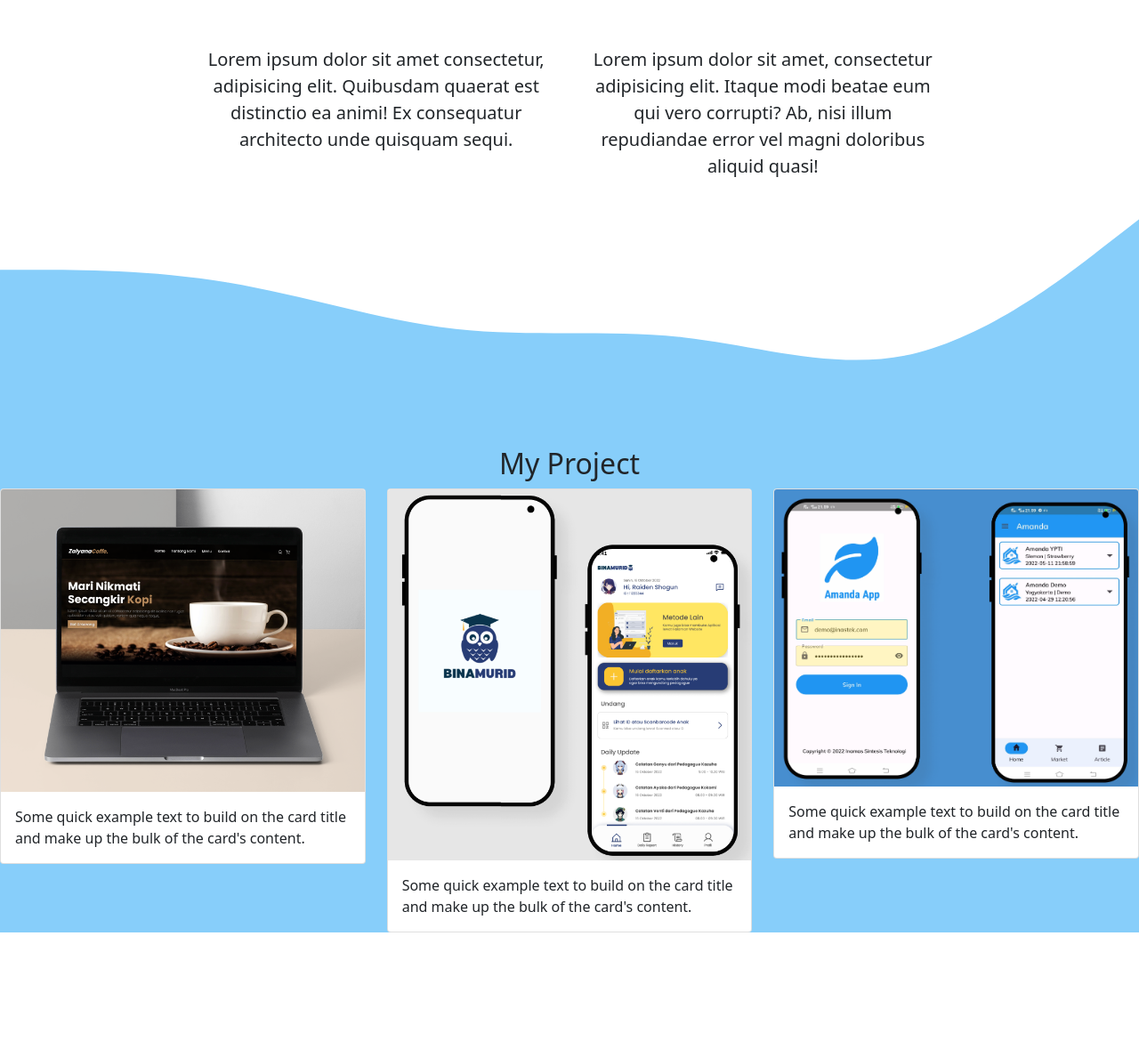
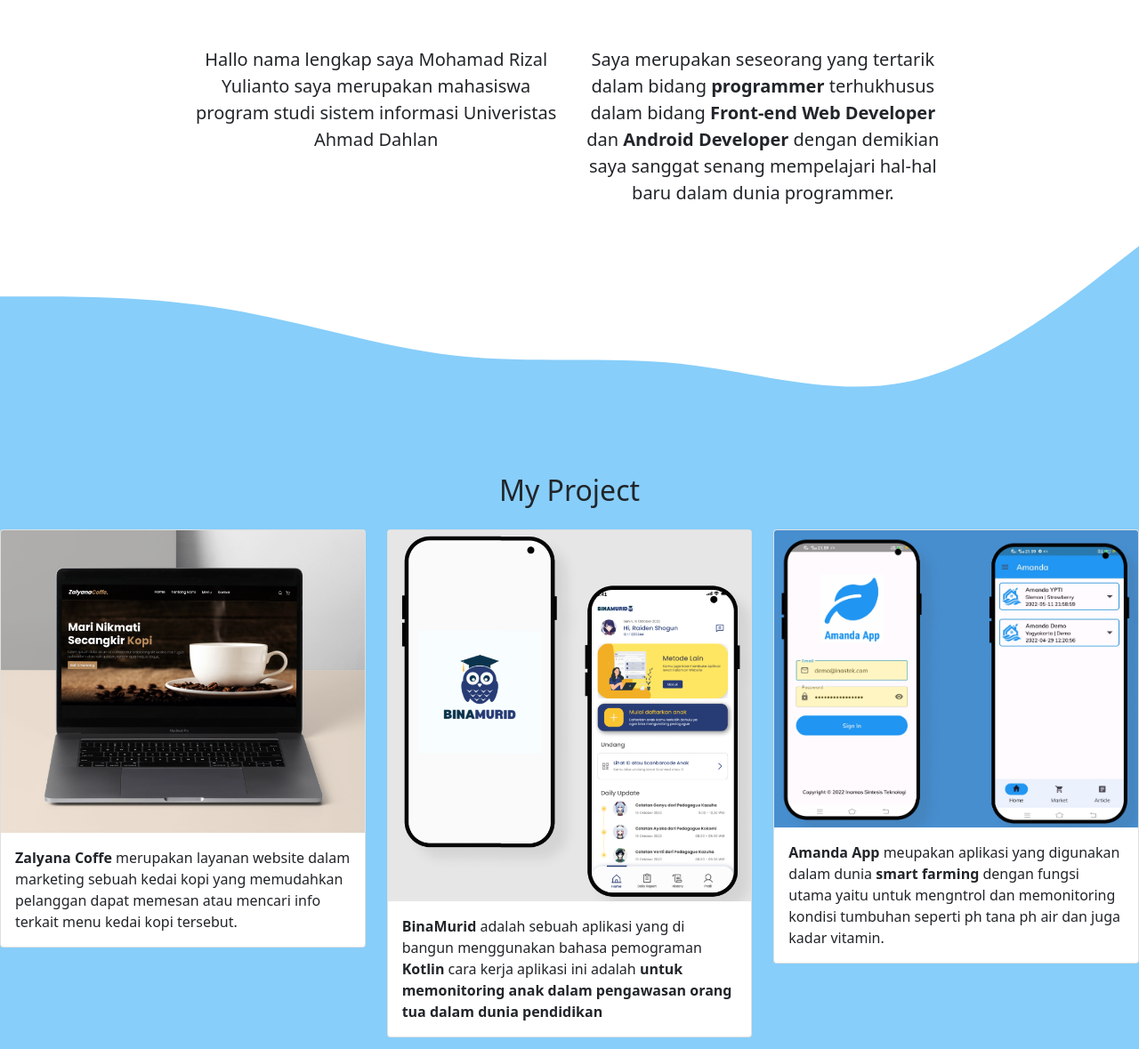
Before and after one commit to mohrizalyulianto01/RizalYulianto.Portfolio, a plain HTML site: page index.html in a window 1280 px wide. Shown: the part 737-1916 px from the top of the page at 89% size. Drawn offline with nearby package versions, Linux system fonts and the light colour scheme.

Commit message:
perbaikan about

```diff
--- a/index.html
+++ b/index.html
@@ -82,18 +82,20 @@
           </div>
         </div>
         <div class="row justify-content-center fs-5 text-center">
-          <div class="col-4">
+          <div class="col-md-4">
             <p>
-              Lorem ipsum dolor sit amet consectetur, adipisicing elit.
-              Quibusdam quaerat est distinctio ea animi! Ex consequatur
-              architecto unde quisquam sequi.
+              Hallo nama lengkap saya Mohamad Rizal Yulianto saya merupakan
+              mahasiswa program studi sistem informasi Univeristas Ahmad Dahlan
             </p>
           </div>
-          <div class="col-4">
+          <div class="col-md-4">
             <p>
-              Lorem ipsum dolor sit amet, consectetur adipisicing elit. Itaque
-              modi beatae eum qui vero corrupti? Ab, nisi illum repudiandae
-              error vel magni doloribus aliquid quasi!
+              Saya merupakan seseorang yang tertarik dalam bidang
+              <strong>programmer</strong>
+              terhukhusus dalam bidang
+              <strong>Front-end Web Developer</strong> dan
+              <strong>Android Developer</strong> dengan demikian saya sanggat
+              senang mempelajari hal-hal baru dalam dunia programmer.
             </p>
           </div>
         </div>
@@ -111,13 +113,13 @@
     <!-- project start -->
     <section id="project">
       <div class="countainer">
-        <div class="row text-center">
+        <div class="row text-center mb-3">
           <div class="col">
             <h2>My Project</h2>
           </div>
         </div>
         <div class="row">
-          <div class="col-4">
+          <div class="col-md-4 mb-3">
             <div class="card">
               <img
                 src="img/project/zalyana coffe.png"
@@ -126,13 +128,14 @@
               />
               <div class="card-body">
                 <p class="card-text">
-                  Some quick example text to build on the card title and make up
-                  the bulk of the card's content.
+                  <strong>Zalyana Coffe</strong> merupakan layanan website dalam
+                  marketing sebuah kedai kopi yang memudahkan pelanggan dapat
+                  memesan atau mencari info terkait menu kedai kopi tersebut.
                 </p>
               </div>
             </div>
           </div>
-          <div class="col-4">
+          <div class="col-md-4 mb-3">
             <div class="card">
               <img
                 src="img/project/binamurid app.png"
@@ -141,13 +144,18 @@
               />
               <div class="card-body">
                 <p class="card-text">
-                  Some quick example text to build on the card title and make up
-                  the bulk of the card's content.
+                  <strong>BinaMurid</strong> adalah sebuah aplikasi yang di
+                  bangun menggunakan bahasa pemograman
+                  <strong>Kotlin</strong> cara kerja aplikasi ini adalah
+                  <strong
+                    >untuk memonitoring anak dalam pengawasan orang tua dalam
+                    dunia pendidikan</strong
+                  >
                 </p>
               </div>
             </div>
           </div>
-          <div class="col-4">
+          <div class="col-md-4 mb-3">
             <div class="card">
               <img
                 src="img/project/amanda-app.png"
@@ -156,16 +164,37 @@
               />
               <div class="card-body">
                 <p class="card-text">
-                  Some quick example text to build on the card title and make up
-                  the bulk of the card's content.
+                  <strong>Amanda App</strong> meupakan aplikasi yang digunakan
+                  dalam dunia <strong>smart farming</strong> dengan fungsi utama
+                  yaitu untuk mengntrol dan memonitoring kondisi tumbuhan
+                  seperti ph tana ph air dan juga kadar vitamin.
                 </p>
               </div>
             </div>
           </div>
         </div>
       </div>
+      <svg xmlns="http://www.w3.org/2000/svg" viewBox="0 0 1440 320">
+        <path
+          fill="#ffffff"
+          fill-opacity="1"
+          d="M0,192L48,208C96,224,192,256,288,245.3C384,235,480,181,576,176C672,171,768,213,864,208C960,203,1056,149,1152,138.7C1248,128,1344,160,1392,176L1440,192L1440,320L1392,320C1344,320,1248,320,1152,320C1056,320,960,320,864,320C768,320,672,320,576,320C480,320,384,320,288,320C192,320,96,320,48,320L0,320Z"
+        ></path>
+      </svg>
     </section>
     <!-- project end -->
+
+    <!-- Contact start -->
+    <section id="contact">
+      <div class="countainer">
+        <div class="row text-center">
+          <div class="col">
+            <h2>Contact Me</h2>
+          </div>
+        </div>
+      </div>
+    </section>
+    <!-- Contact end -->
 
     <script
       src="https://cdn.jsdelivr.net/npm/bootstrap@5.0.2/dist/js/bootstrap.bundle.min.js"
--- a/style.css
+++ b/style.css
@@ -1,5 +1,5 @@
 body {
-  min-height: 2000px;
+  min-height: 3000px;
 }
 .jumbotron {
   padding-top: 2rem;
```
